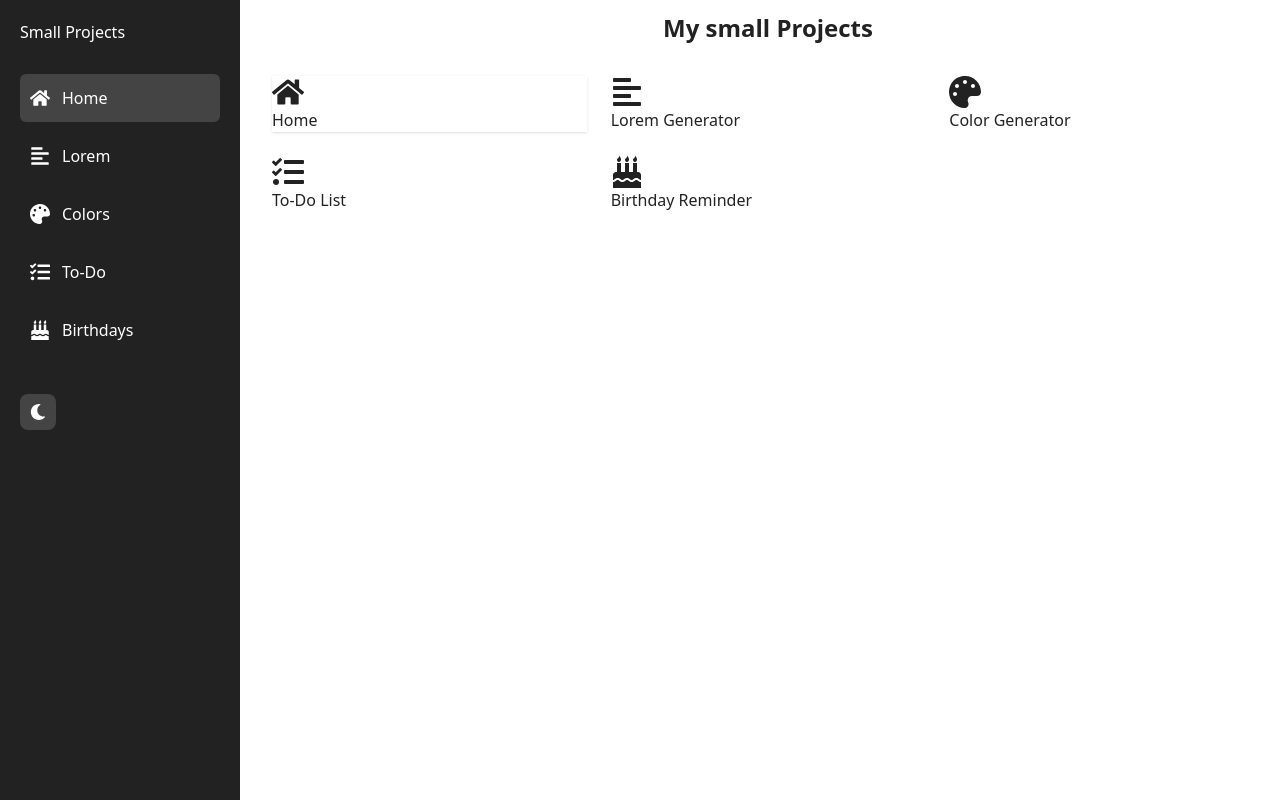
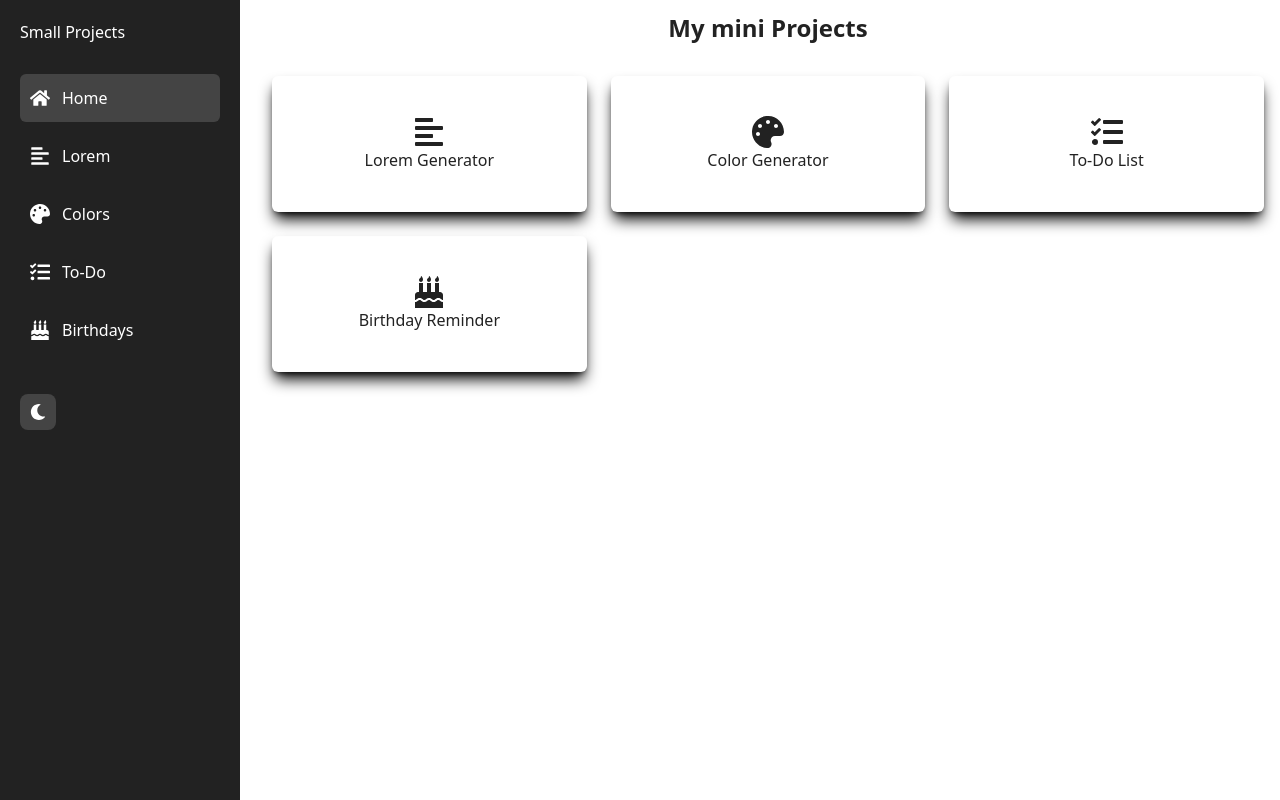
Before and after one commit to OshaqNaimat/Small-projects, a React (Vite) app in the folder mini/: page / in a window 1280 px wide. Built offline with nearby package versions, Linux system fonts and the light colour scheme.

Commit message:
Home page

```diff
--- a/mini/src/pages/Home.jsx
+++ b/mini/src/pages/Home.jsx
@@ -11,31 +11,53 @@ export default function Home() {
   return (
     <>
       <h2 className="text-center font-semibold text-2xl my-3">
-        My small Projects
+        My mini Projects
       </h2>
       <div className="grid grid-cols-1 sm:grid-cols-2 lg:grid-cols-3 gap-6 mt-8 px-4">
-        <div className="container shadow">
-          <Link to="/" className="project-card">
-            <FaHome size={32} />
-            <p>Home</p>
+        <div
+          className="container flex justify-center items-center shadow-lg cursor-pointer  transform transition-transform duration-300
+            hover:-translate-y-2 rounded-md shadow-black p-10  "
+        >
+          <Link to="/lorem-generator" className="project-card">
+            <div className="flex justify-center">
+              <FaAlignLeft size={32} />
+            </div>
+            <p>Lorem Generator</p>
           </Link>
         </div>
-        <Link to="/lorem-generator" className="project-card">
-          <FaAlignLeft size={32} />
-          <p>Lorem Generator</p>
-        </Link>
+        <div
+          className="container flex justify-center items-center shadow-lg cursor-pointer  transform transition-transform duration-300
+            hover:-translate-y-2 rounded-md shadow-black p-10  "
+        >
           <Link to="/color-generator" className="project-card">
+            <div className="flex justify-center">
               <FaPalette size={32} />
+            </div>
             <p>Color Generator</p>
           </Link>
+        </div>
+        <div
+          className="container flex justify-center items-center shadow-lg cursor-pointer  transform transition-transform duration-300
+            hover:-translate-y-2 rounded-md shadow-black p-10  "
+        >
           <Link to="/todo-list" className="project-card">
+            <div className="flex justify-center">
               <FaTasks size={32} />
+            </div>
             <p>To-Do List</p>
           </Link>
+        </div>
+        <div
+          className="container flex justify-center items-center shadow-lg cursor-pointer  transform transition-transform duration-300
+            hover:-translate-y-2 rounded-md shadow-black p-10  "
+        >
           <Link to="/birthday-reminder" className="project-card">
+            <div className="flex justify-center">
               <FaBirthdayCake size={32} />
+            </div>
             <p>Birthday Reminder</p>
           </Link>
+        </div>
       </div>
     </>
   );
```
Lines whose indentation alone changed are shown as unchanged.
